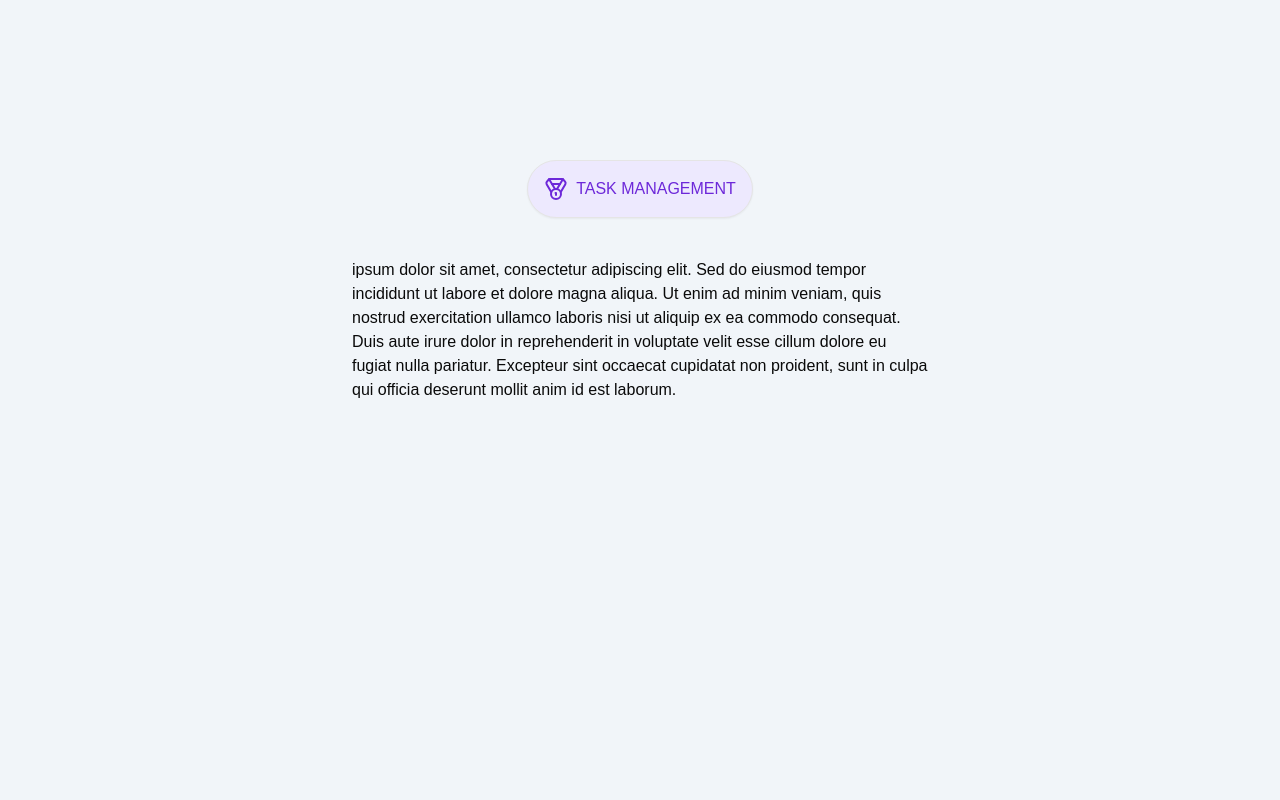
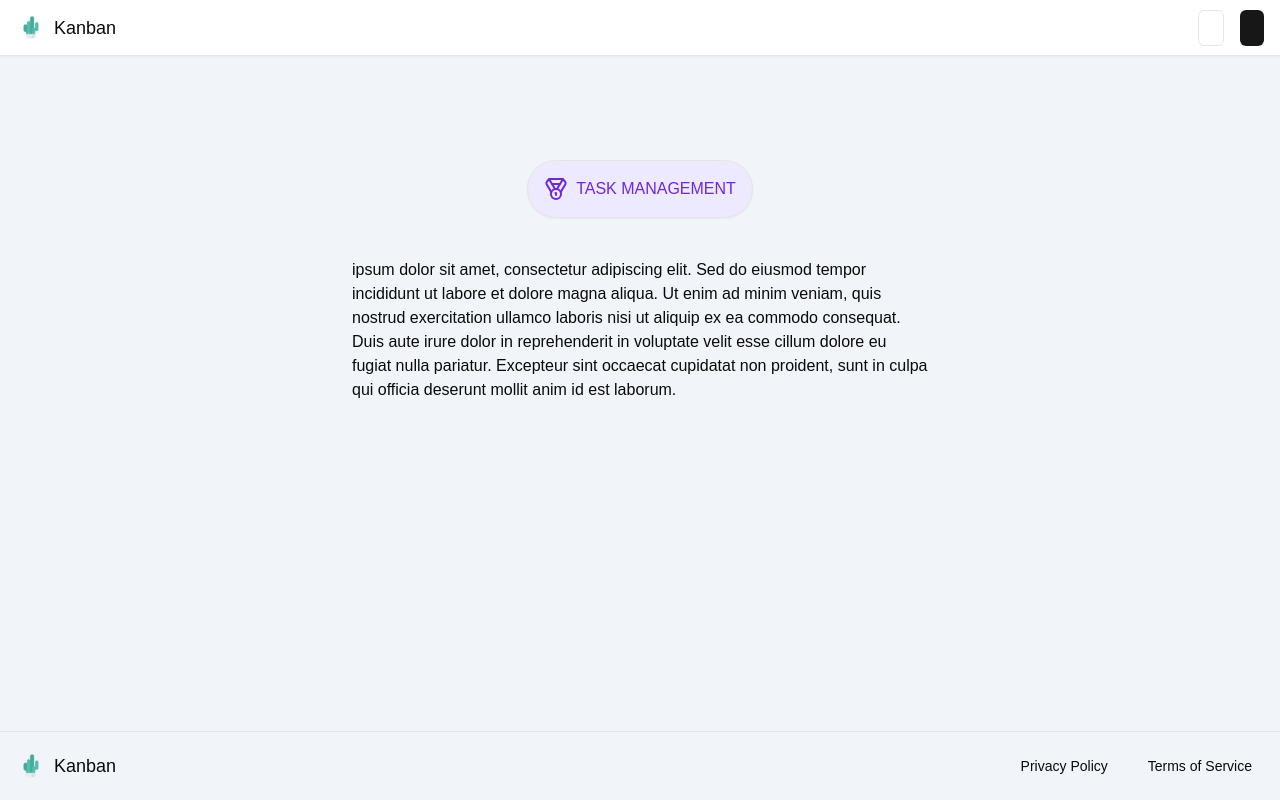
Before and after one commit to nikihdyt/next-kanban, a Next.js app: page / in a window 1280 px wide. Built offline with nearby package versions, Linux system fonts and the light colour scheme.

Commit message:
feat(marketing): footer

```diff
--- /dev/null
+++ b/app/(marketing)/_components/footer.tsx
@@ -0,0 +1,26 @@
+import { Logo } from '@/components/logo'
+import { Button } from '@/components/ui/button'
+import { Link } from 'lucide-react'
+import React from 'react'
+
+export const Footer = () => {
+  return (
+    <div className='fixed bottom-0
+    w-full border-t bg-slate-100
+    p-4'>
+        <div className='md:max-w-screen-2xl mx-auto
+        flex items-center w-full justify-between'>
+         <Logo/>
+         <div className='space-x-4 md:block md:w-auto
+         flex items-center justify-center w-full'>
+          <Button size="sm" variant="ghost">
+            Privacy Policy
+          </Button>
+          <Button size="sm" variant="ghost">
+            Terms of Service
+          </Button>
+         </div>
+        </div>
+    </div>
+  )
+}
--- a/app/(marketing)/layout.tsx
+++ b/app/(marketing)/layout.tsx
@@ -1,5 +1,6 @@
 import React from 'react'
 import { Navbar } from './_components/navbar'
+import { Footer } from './_components/footer'
 
 const MarketingLayout = ({children}:
     {
@@ -8,9 +9,11 @@ const MarketingLayout = ({children}:
 ) => {
   return (
     <div className='h-full bg-slate-100'>
+        <Navbar/>
         <main className='pt-40 pb-20'>
             {children}
         </main>
+        <Footer/>
     </div>
   )
 }
```
